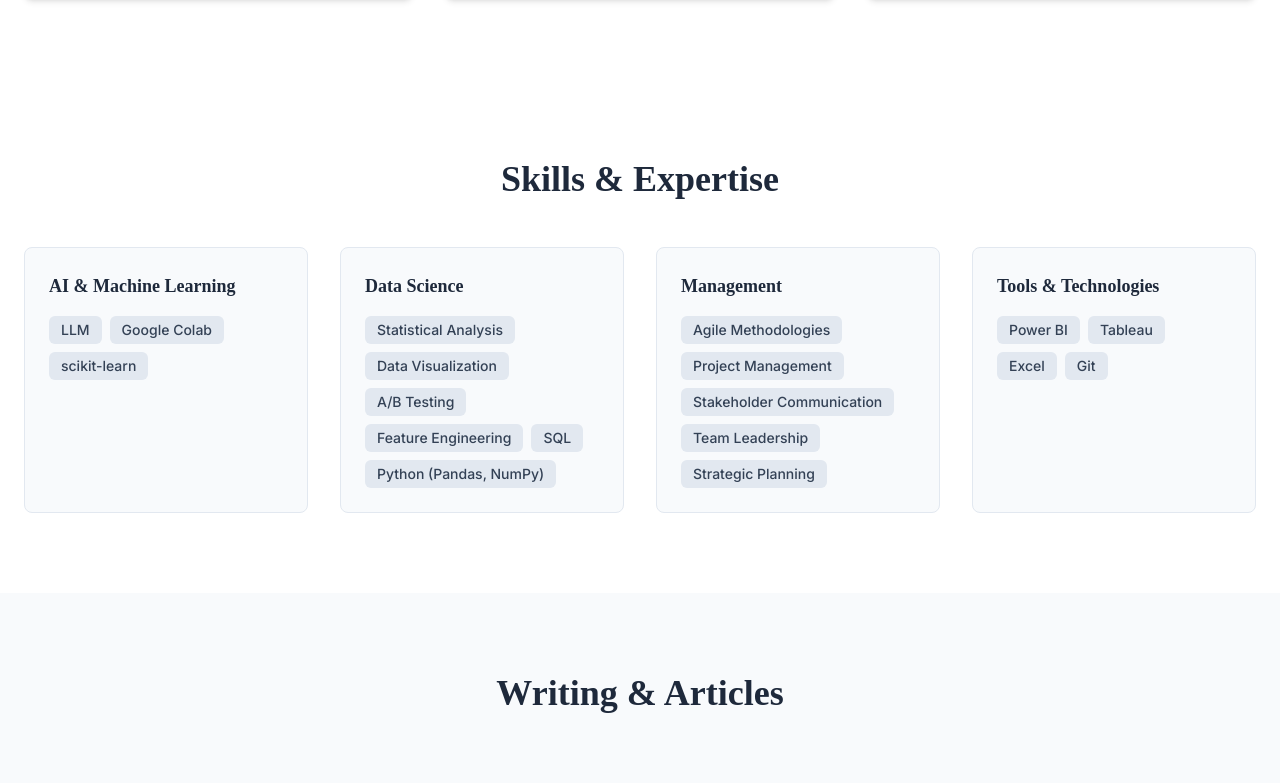
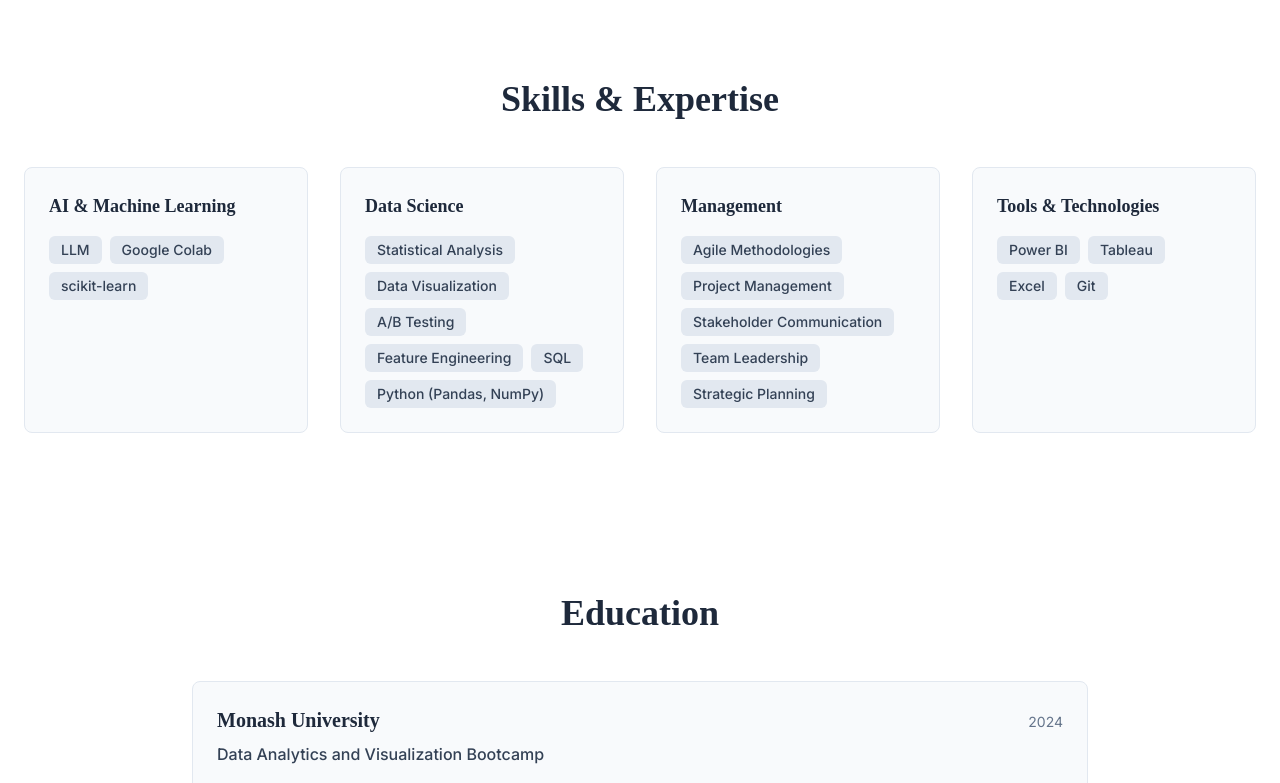
Before and after one commit to bill-leang/professional-portfolio, a React (Vite) app: page / in a window 1280 px wide. Shown: the part 2017-2800 px from the top of the page. Built offline with nearby package versions, Linux system fonts and the light colour scheme; a web font is replaced by a local one.

Commit message:
updated nvalinks

```diff
--- a/App.tsx
+++ b/App.tsx
@@ -8,6 +8,7 @@ import Articles from './components/Articles';
 import Skills from './components/Skills';
 // import Contact from './components/Contact';
 import Footer from './components/Footer';
+import Education from './components/Education';
 
 const App: React.FC = () => {
   return (
@@ -18,6 +19,7 @@ const App: React.FC = () => {
         <WorkExperience />
         <Projects />
         <Skills />
+        <Education />
         <Articles />
 
         {/* <Contact /> */}
--- /dev/null
+++ b/components/Education.tsx
@@ -0,0 +1,43 @@
+import React from 'react';
+import { EDUCATION } from '../constants';
+
+const Education: React.FC = () => {
+  return (
+    <section id="education" className="bg-white py-20">
+      <div className="container mx-auto px-6">
+        <h2 className="text-3xl md:text-4xl font-serif font-bold text-center text-slate-800 mb-12">
+          Education
+        </h2>
+
+        <div className="max-w-4xl mx-auto space-y-4">
+          {EDUCATION.map((item) => (
+            <div
+              key={item.id}
+              className="bg-slate-50 p-6 rounded-lg border border-slate-200"
+            >
+              <div className="flex flex-col sm:flex-row sm:items-baseline sm:justify-between gap-1">
+                <h3 className="text-xl font-serif font-bold text-slate-800">
+                  {item.school}
+                </h3>
+                <p className="text-sm text-slate-500">{item.yearGraduated}</p>
+              </div>
+
+              <p className="mt-2 text-slate-700 font-medium">
+                {item.degree}
+                {item.field ? <span className="text-slate-600"> • {item.degree}</span> : null}
+              </p>
+
+              {item.details ? (
+                <p className="mt-3 text-slate-700 leading-relaxed">
+                  {item.details}
+                </p>
+              ) : null}
+            </div>
+          ))}
+        </div>
+      </div>
+    </section>
+  );
+};
+
+export default Education;
--- a/components/Header.tsx
+++ b/components/Header.tsx
@@ -3,9 +3,12 @@ import React, { useState } from 'react';
 
 const navLinks = [
   { href: '#home', label: 'Home' },
+  { href: '#experience', label: 'Experiences' },
   { href: '#projects', label: 'Projects' },
+  { href: '#skills', label: 'Skills' },
+  { href: '#education', label: 'Education' },
   { href: '#articles', label: 'Articles' },
-  { href: '#skills', label: 'Skills' },
+
   // { href: '#contact', label: 'Contact' },
 ];
 
--- a/components/Hero.tsx
+++ b/components/Hero.tsx
@@ -16,7 +16,8 @@ const Hero: React.FC = () => {
   }, []);
 
   return (
-    <section id="home" className="container mx-auto px-6 py-24 min-h-screen flex items-center">
+    <section id="home" className="container mx-auto px-6 py-6 min-h-screen flex items-center">
+
       <div className="grid md:grid-cols-2 gap-12 items-center">
         <div className="flex flex-col gap-4">
           <h1 className="text-4xl md:text-6xl font-serif font-bold text-slate-800">
--- a/components/WorkExperience.tsx
+++ b/components/WorkExperience.tsx
@@ -14,9 +14,9 @@ const WorkExperience: React.FC = () => {
   };
 
   return (
-    <section id="experience" className="bg-slate-50 py-20">
+    <section id="experience" className="bg-slate-50 py-10 md:py-12">
       <div className="container mx-auto px-6">
-        <h2 className="text-3xl md:text-4xl font-serif font-bold text-center text-slate-800 mb-12">
+        <h2 className="text-3xl md:text-4xl font-serif font-bold text-center text-slate-800 mb-8">
           Work Experience
         </h2>
         <div className="max-w-4xl mx-auto space-y-3">
--- a/constants.ts
+++ b/constants.ts
@@ -129,3 +129,27 @@ export const WORK_EXPERIENCES: WorkExperience[] = [
   }
 
 ]
+
+import type { Education } from './types';
+export const EDUCATION: Education[] = [
+  {
+    id: 1,
+    school: "Monash University",
+    degree: "Data Analytics and Visualization Bootcamp",
+    yearGraduated: "2024"
+  },
+  {
+    id: 2,
+    school: "National University of Singapore",
+    degree: "Master of Computing",
+    yearGraduated: "2010"
+  },
+  {
+    id: 3,
+    school: "National University of Singapore",
+    degree: "Bachelor of Computer Engineering (Honors)",
+    yearGraduated: "2008"
+  }
+
+
+]
```
